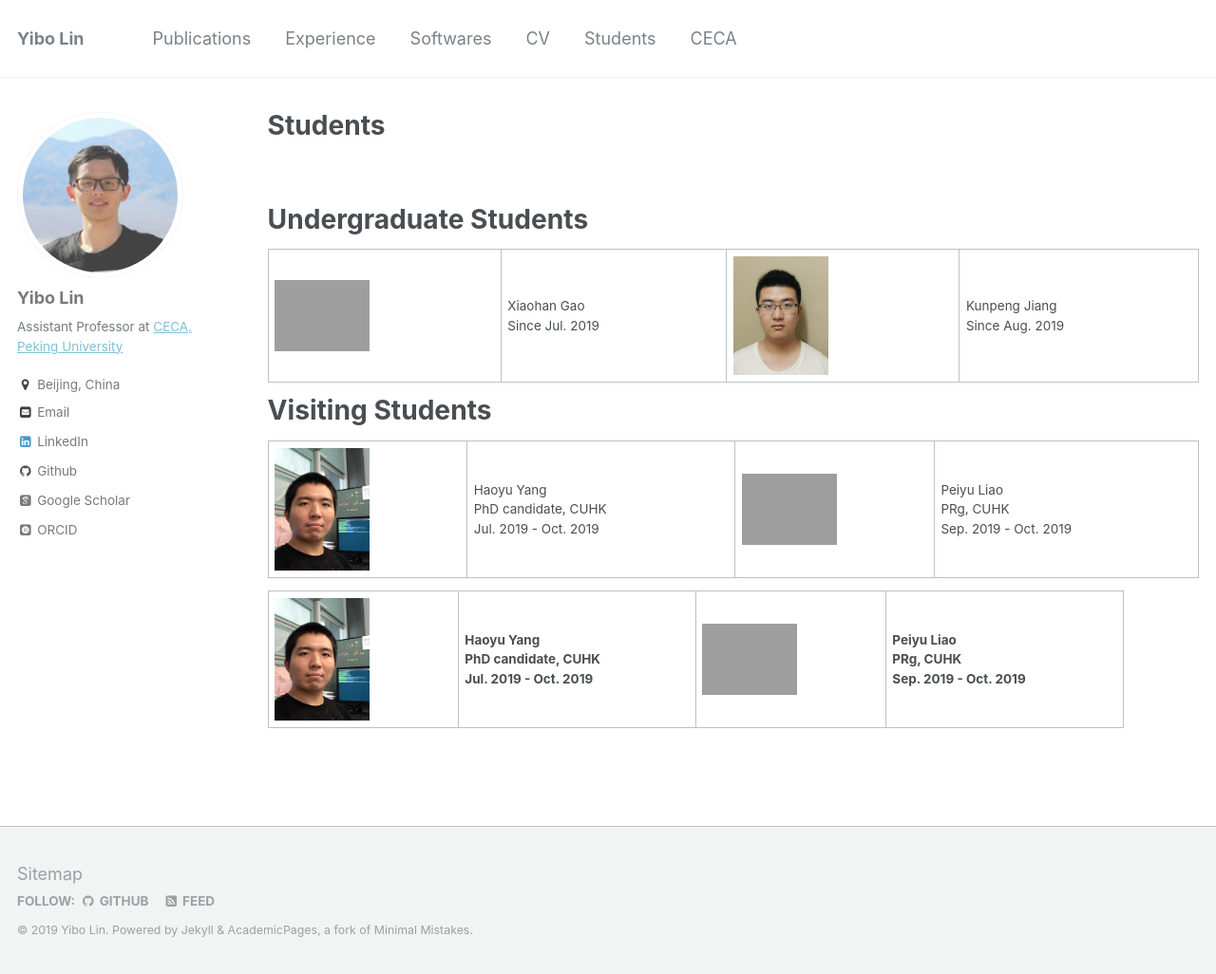
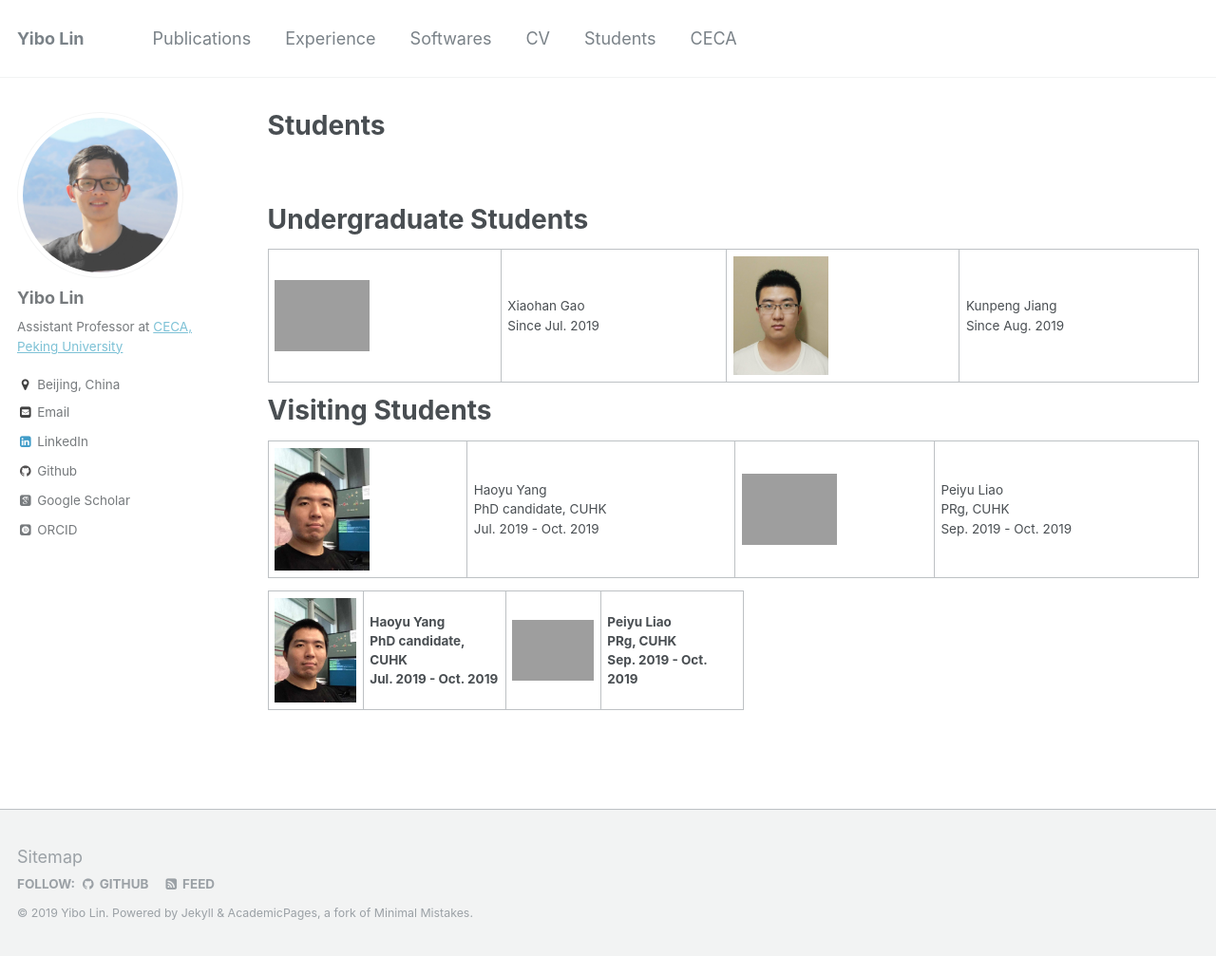
Before and after one commit to limbo018/limbo018.github.io, a Jekyll site: the page built from _pages/students.md, in a window 1280 px wide and 1026 px high. Shown: the whole window at 95% size. Built offline with Jekyll 4.4.1, drawn with Linux system fonts in a browser that asks for light colours; some web fonts are replaced.

Commit message:
debug image size

```diff
--- a/_pages/students.md
+++ b/_pages/students.md
@@ -17,12 +17,12 @@ Visiting Students
 
 | <img src="http://yibolin.com/images/students/HaoyuYang.jpg" style="width:100px;" /> | [Haoyu Yang](https://phdyang007.github.io/)<br>PhD candidate, CUHK<br>Jul. 2019 - Oct. 2019 | <img src="http://yibolin.com/images/students/PeiyuLiao.jpg" style="width:100px;" /> | [Peiyu Liao](https://enzoleo.github.io/)<br>PRg, CUHK<br>Sep. 2019 - Oct. 2019 |
 
-<table style="undefined;table-layout: fixed; width: 900px">
+<table style="undefined;table-layout: fixed; width: 500px">
 <colgroup>
-<col style="width: 200px">
-<col style="width: 250px">
-<col style="width: 200px">
-<col style="width: 250px">
+<col style="width: 100px; text-align:right">
+<col style="width: 150px; text-align:left">
+<col style="width: 100px; text-align:right">
+<col style="width: 150px; text-align:left">
 </colgroup>
   <tr>
     <th><img src="http://yibolin.com/images/students/HaoyuYang.jpg" style="width:100px;" /></th>
```
